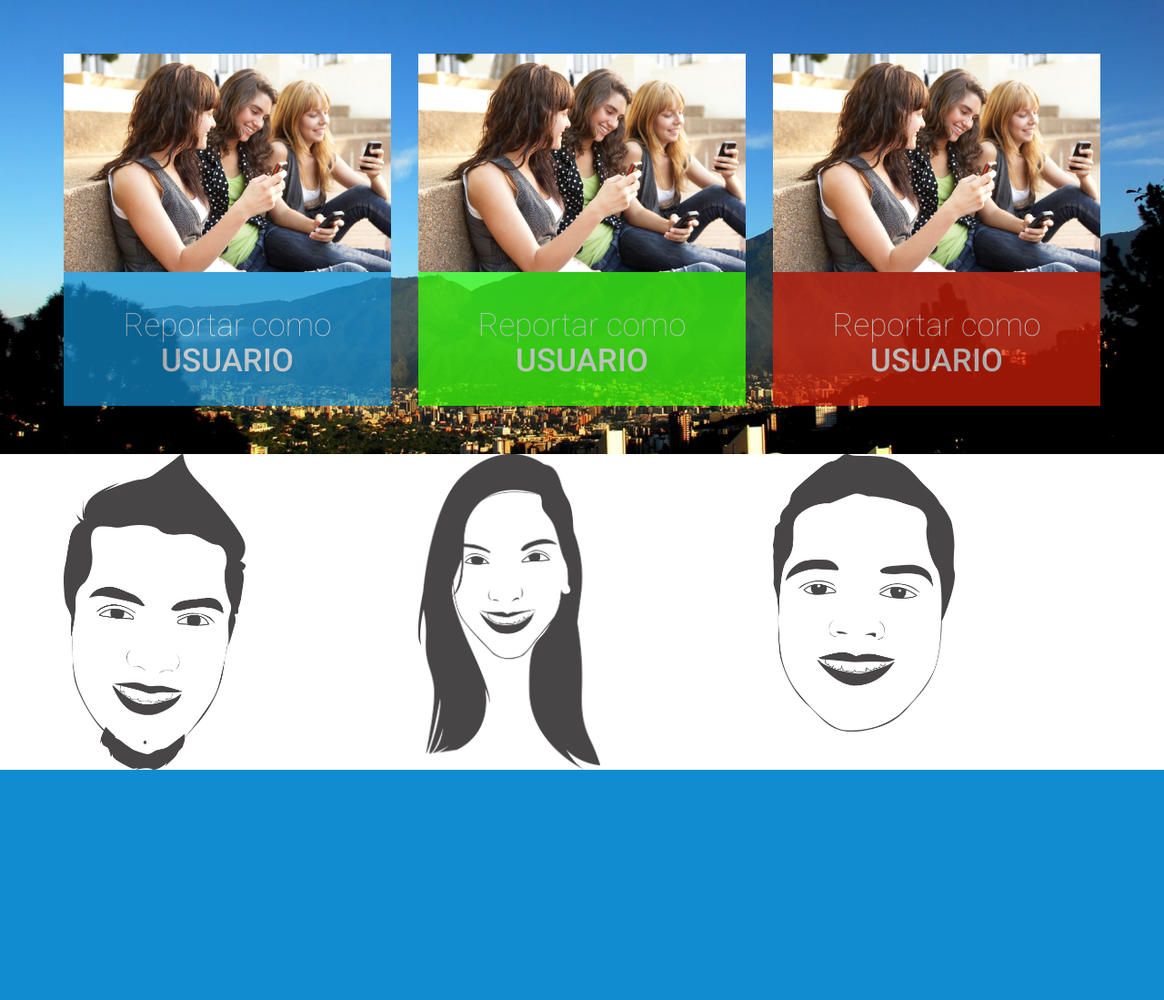
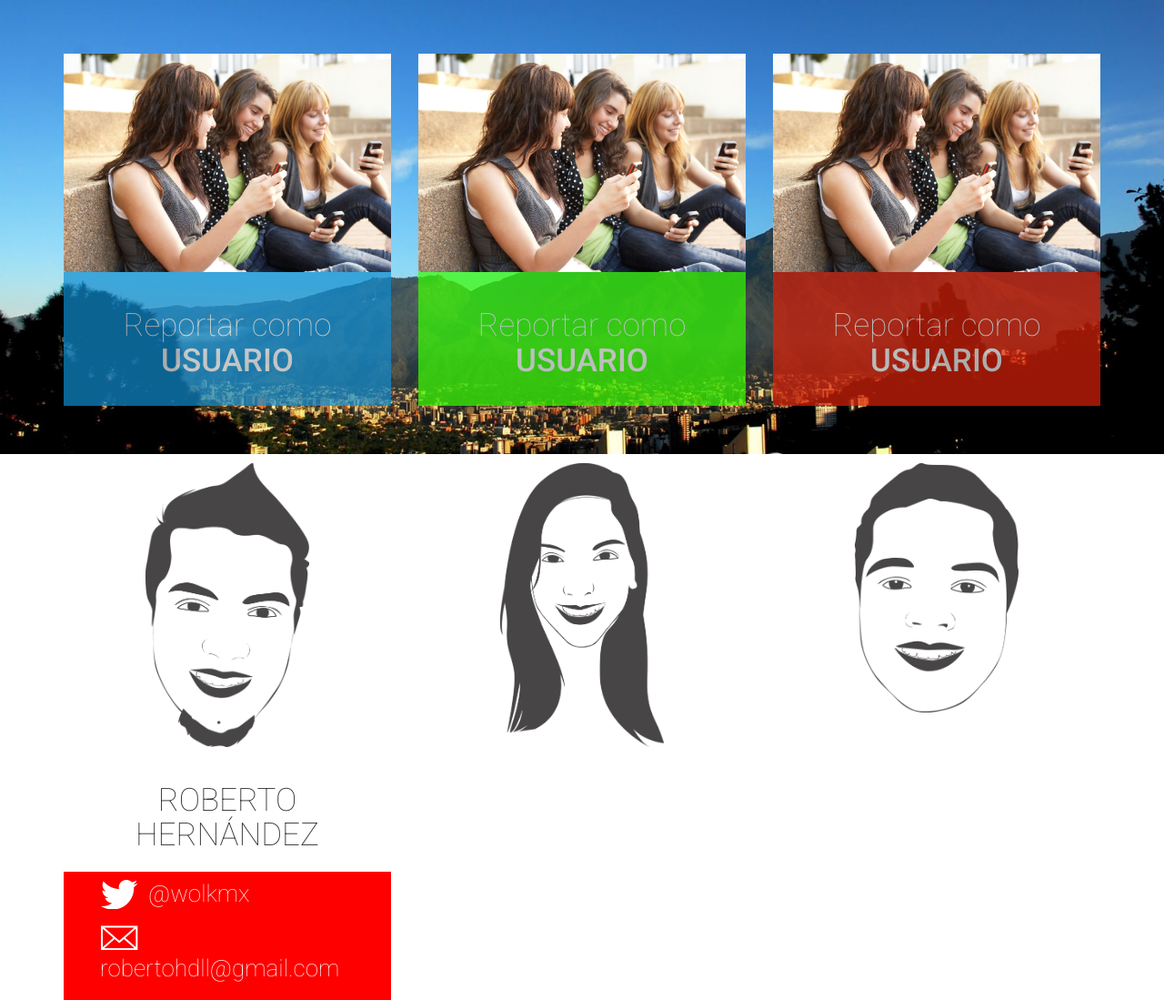
Before and after one commit to wolkmx/reportame, a PHP site: the page made by diseño/reportame.html in a window 1280 px wide. Shown: the part 1701-2800 px from the top of the page at 91% size. Before the commit the page ends 2547 px from the top, so only its background shows below. Run offline with PHP 8.4, Linux system fonts and the light colour scheme.

Commit message:
se agrego el pin, cambios en el home

```diff
--- a/diseño/css/style.css
+++ b/diseño/css/style.css
@@ -109,3 +109,43 @@ text-align: center;
 	color: whitesmoke !important;
 	font-size: 17px;
 }
+
+.medidas-info h3{
+	text-transform: uppercase;
+	font-weight:300;
+	font-size: 35px;
+	padding: 10px;
+	text-align: center;
+
+
+}
+.silueta{
+	 margin: auto;
+	  padding: 10px;
+}
+.information{
+    background-color: red;
+    color: whitesmoke;
+    font-size: 26px;
+    font-weight: 300;
+    padding: 6px 40px;
+}
+
+.sprite{
+    background-image: url("../images/socialmedia.png");
+    background-position: 0 2px;
+    display: inline-block;
+    float: left;
+    height: 35px;
+    margin-right: 10px;
+    width: 43px;
+}
+.sprite1{
+    background-image: url("../images/socialmedia.png");
+    background-position: 0 -35px;
+    display: inline-block;
+    float: left;
+    height: 35px;
+    margin-right: 10px;
+    width: 43px;
+}
--- a/diseño/reportame.html
+++ b/diseño/reportame.html
@@ -82,13 +82,21 @@
 		<div class="container">
 			<div class="row caras-ocultas ">
 				<div class="col-md-4 ">
-					<img src="images/roberto_silueta.png"  width="200" alt="" class="img-responsive">
+					<img src="images/roberto_silueta.png"  width="200" alt="" class="img-responsive silueta">
+					<div class="medidas-info">
+						<h3>Roberto Hernández</h3>
+						<div class="information">
+							<div class="sprite"></div><p>@wolkmx</p>
+							<div class="sprite1"></div><p>robertohdll@gmail.com</p>
+
+						</div>
+					</div>
 				</div>
 				<div class="col-md-4 ">
-					<img src="images/julia_silueta.png"  width="200" alt="" class="img-responsive">
+					<img src="images/julia_silueta.png"  width="200" alt="" class="img-responsive silueta">
 				</div>
 				<div class="col-md-4 ">
-					<img src="images/oscar_silueta.png"  width="200" alt="" class="img-responsive">
+					<img src="images/oscar_silueta.png"  width="200" alt="" class="img-responsive silueta">
 				</div>
 			</div>
 		</div>
```
Also changed, not shown: diseño/diseño/pines/jpg/pin1.png (added), diseño/images/socialmedia.png (added), 1 other file.
